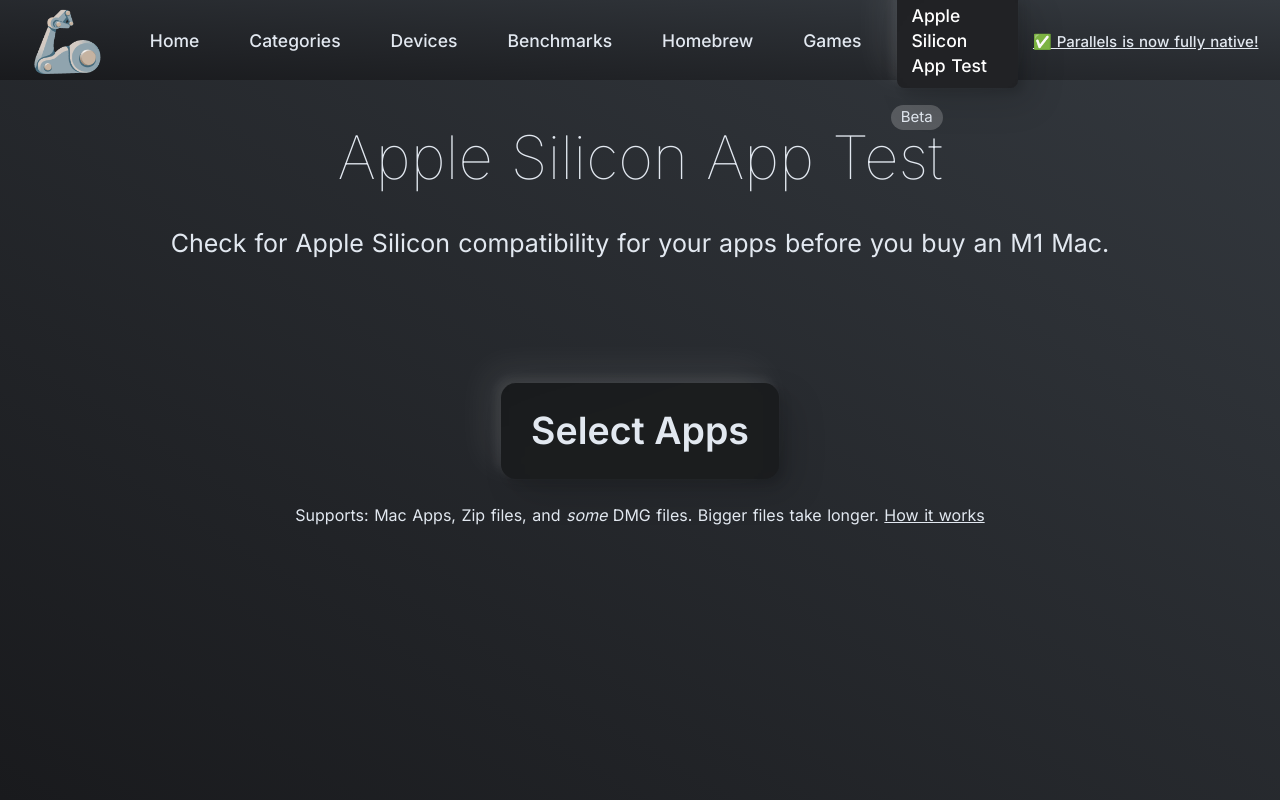
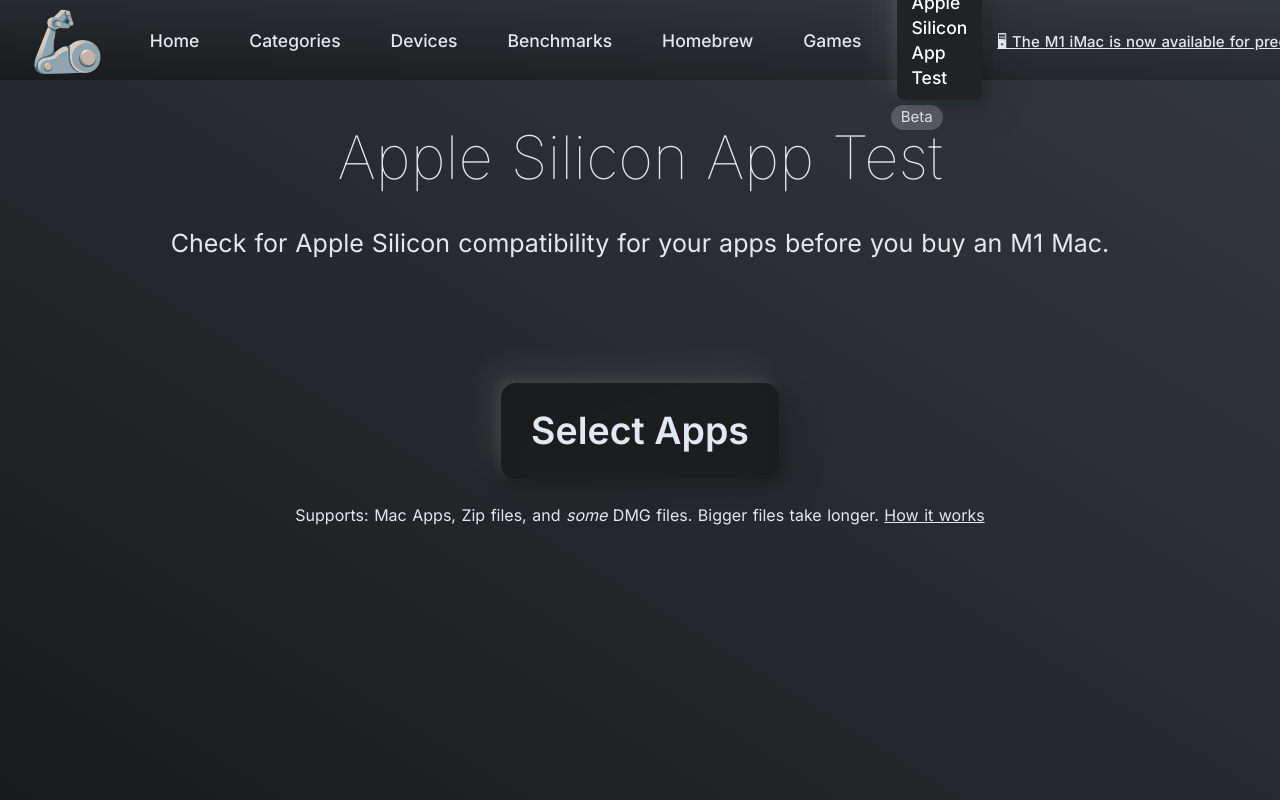
Before and after one commit to ThatGuySam/doesitarm, a Nuxt app: page /apple-silicon-app-test in a window 1280 px wide. Shown: the top 800 px of the page. Built offline with nearby package versions, Linux system fonts and the light colour scheme.

Commit message:
Add M1 iMac to navbar

```diff
--- a/components/navbar.vue
+++ b/components/navbar.vue
@@ -143,9 +143,9 @@
                                 'underline px-3 py-2 rounded-md text-xs font-medium leading-5 focus:outline-none focus:text-white focus:bg-gray-700 transition duration-150 ease-in-out',
                                 //($nuxt.$route.path === item.url) ? 'text-white bg-darker hover:text-white neumorphic-shadow' : 'text-gray-300 hover:bg-darker hover:neumorphic-shadow'
                             ]"
-                            href="https://prf.hn/l/7JG0bEj"
+                            href="https://amzn.to/334Oyu6"
                         >
-                            ✅ Parallels is now fully native!
+                            🖥 The M1 iMac is now available for preorder
                         </a>
                     </div>
                 </div>
```
